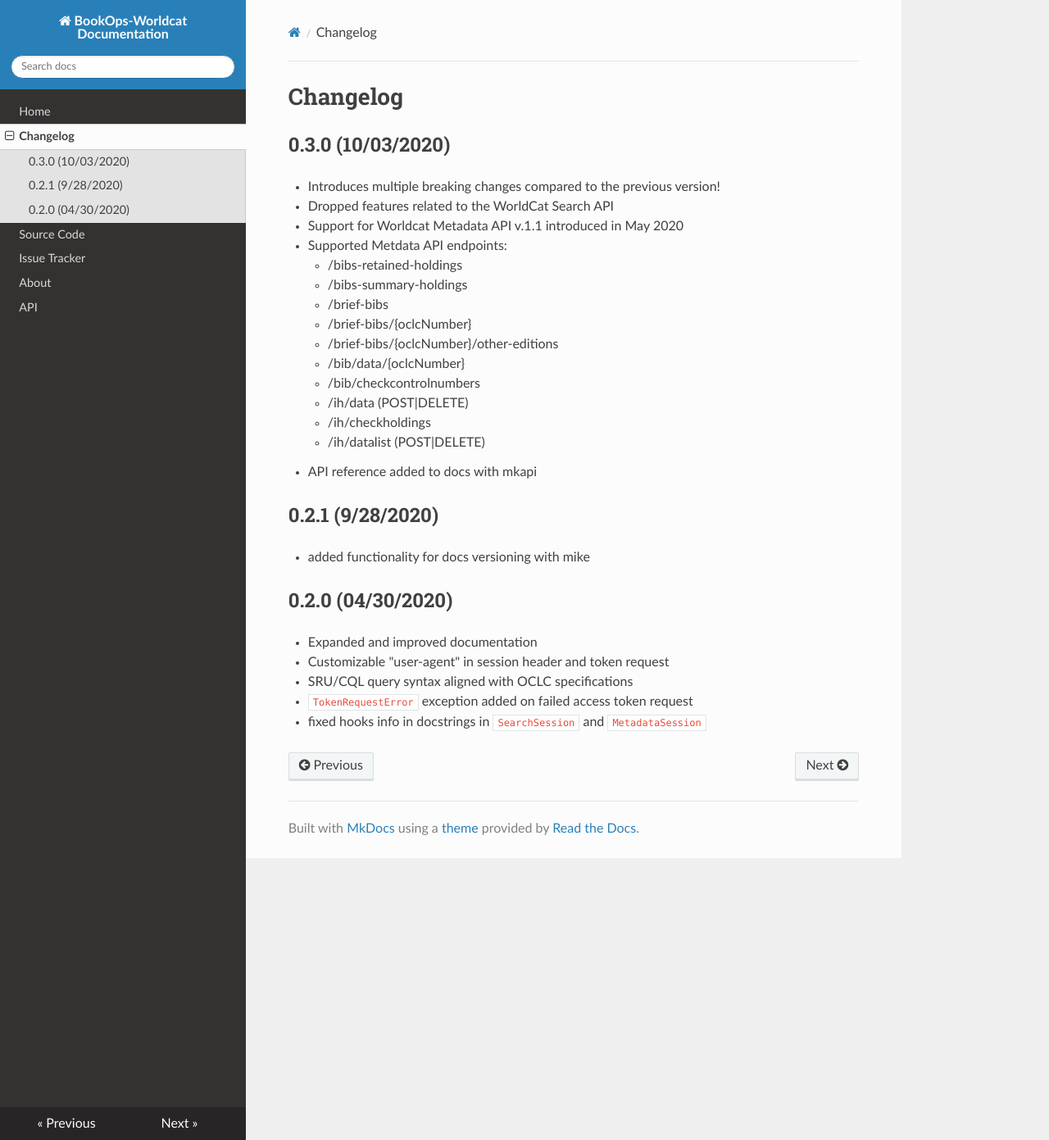
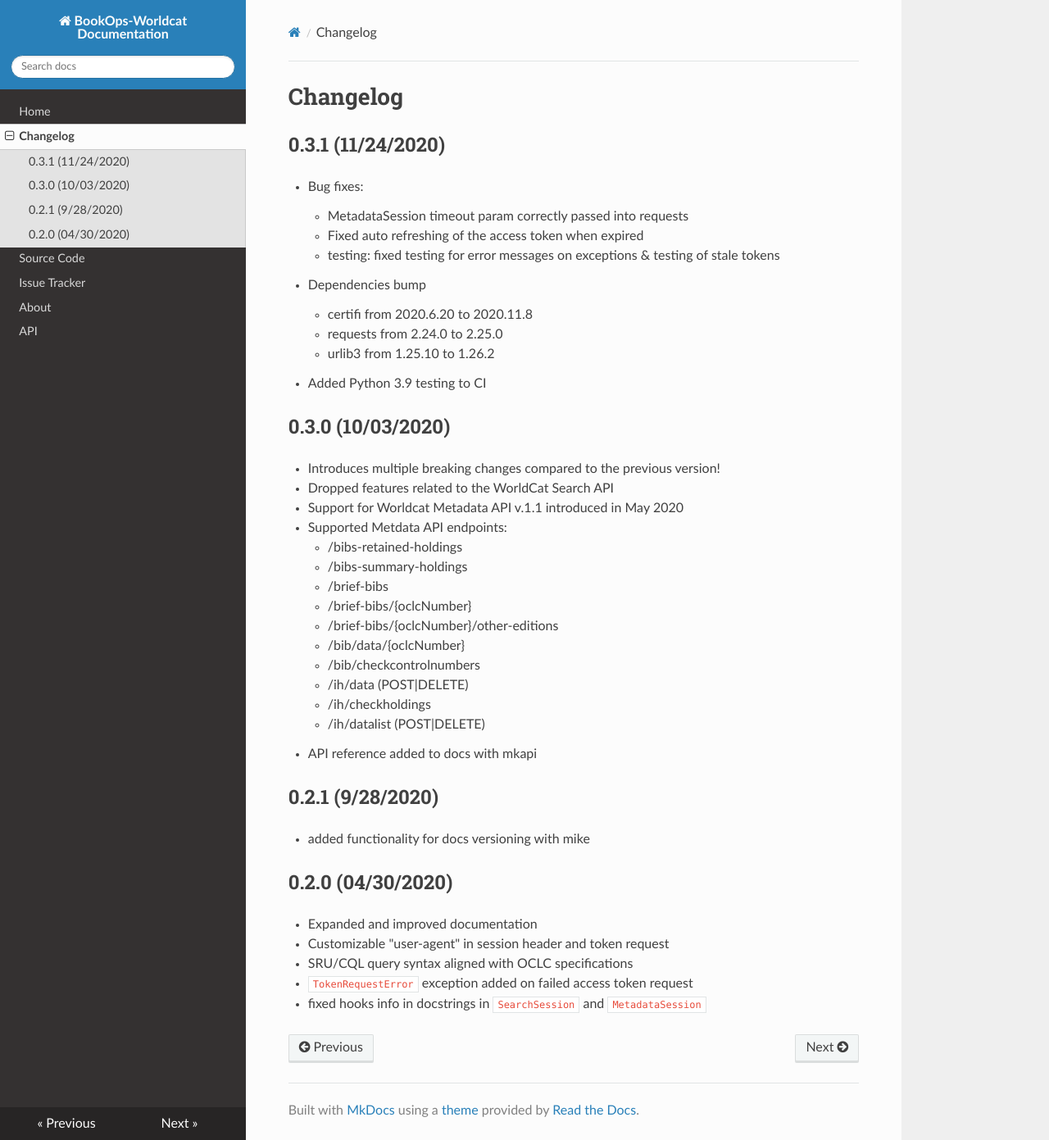
Before and after one commit to BookOps-CAT/bookops-worldcat, an MkDocs documentation site: the page built from docs/changelog.md, in a window 1280 px wide and 1391 px high. Shown: the whole window at 82% size. Built offline with MkDocs 1.6.1, drawn with Linux system fonts in a browser that asks for light colours; nearby versions of some CDN libraries; comment, search, counter and statistics services are not loaded.

Commit message:
0.3.1 changes

```diff
--- a/docs/changelog.md
+++ b/docs/changelog.md
@@ -1,4 +1,18 @@
 # Changelog
+
+## 0.3.1 (11/24/2020)
+
++ Bug fixes:
+    + MetadataSession timeout param correctly passed into requests
+    + Fixed auto refreshing of the access token when expired
+    + testing: fixed testing for error messages on exceptions & testing of stale tokens
+
++ Dependencies bump
+    + certifi from 2020.6.20 to 2020.11.8
+    + requests from 2.24.0 to 2.25.0
+    + urlib3 from 1.25.10 to 1.26.2
++ Added Python 3.9 testing to CI
+
 
 ## 0.3.0 (10/03/2020)
 
```
